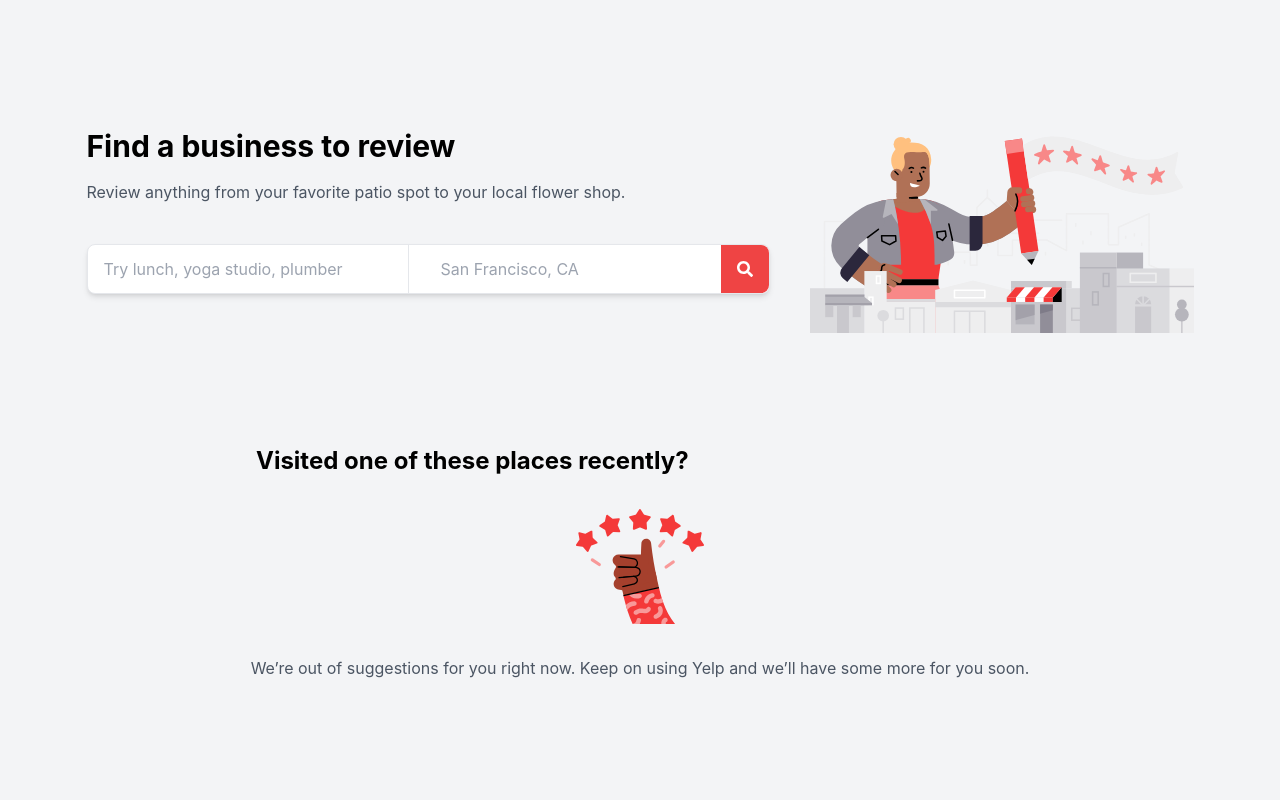
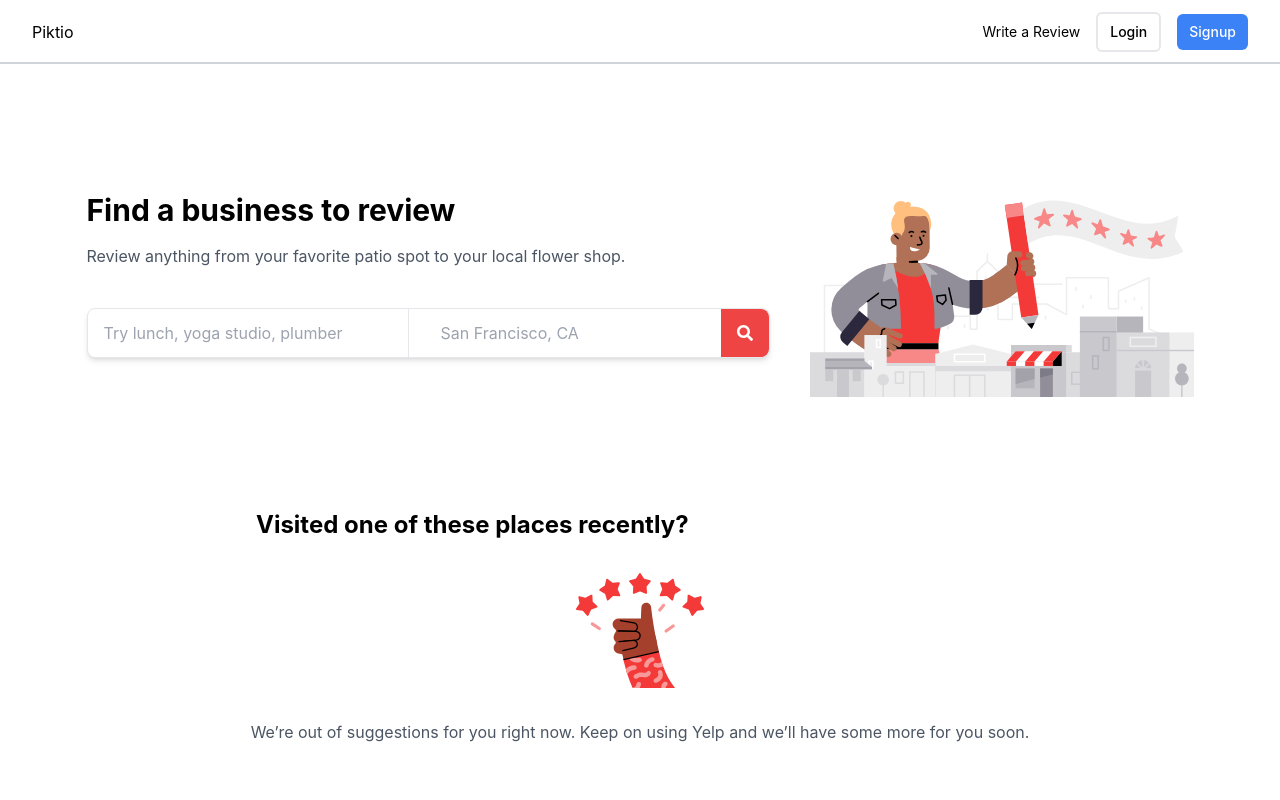
Before and after one commit to amrithdas/review-app-fe, a React (Create React App) app: page /writeareview in a window 1280 px wide. Shown: the top 800 px of the page. Built offline with nearby package versions, Linux system fonts and the light colour scheme; no server answers; what tw-elements would draw is missing.

Commit message:
fixed login/signup, added write a revies

```diff
--- a/public/index.html
+++ b/public/index.html
@@ -24,7 +24,7 @@
       work correctly both with client-side routing and a non-root public URL.
       Learn how to configure a non-root public URL by running `npm run build`.
     -->
-    <title>React App</title>
+    <title>Piktio</title>
   </head>
   <body>
     <noscript>You need to enable JavaScript to run this app.</noscript>
--- a/src/App.tsx
+++ b/src/App.tsx
@@ -1,39 +1,19 @@
-import React, { useState } from 'react';
 import './App.css';
 import Navbar from './components/navbar';
 import Carousel from './components/carousel';
 import RecentActivity from './components/recentActivity';
 import Category from './components/category';
 import Footer from './components/footer';
-import SignupMini from './components/signUpMini';
 import { Route, BrowserRouter as Router, Routes } from 'react-router-dom';
-// import Restaurant from './components/restaurant';
-import Login from './components/login';
 import WriteaReview from './components/writeaReview';
 import WriteaReviewSearch from './components/writeaReviewSearch';
+import Restaurant from './components/restaurant';
+import { AuthProvider, useAuth } from './modals/authContext';
+import LoginModalManager from './modals/loginModalManager';
 
 
 const Home: React.FC = () => {
-  const [isSignupOpen, setIsSignupOpen] = useState(false);
-  const [isLoginOpen, setIsLoginOpen] = useState(false);
-
-  const handleSignupOpen = () => {
-    setIsSignupOpen(true);
-    setIsLoginOpen(false);
-  };
-
-  const handleSignupClose = () => {
-    setIsSignupOpen(false);
-  };
-
-  const handleLoginOpen = () => {
-    setIsLoginOpen(true);
-    setIsSignupOpen(false);
-  };
-
-  const handleLoginClose = () => {
-    setIsLoginOpen(false);
-  };
+  const { handleSignupOpen, handleLoginOpen} = useAuth();
 
   return (
     <div>
@@ -50,23 +30,23 @@ const Home: React.FC = () => {
         <div className=" mx-auto b-0 mt-16">
           <Footer />
         </div>
-        {isSignupOpen && <SignupMini onClose={handleSignupClose} onLoginOpen={handleLoginOpen}/>}
-        {isLoginOpen && <Login onClose={handleLoginClose} onSignupOpen={handleSignupOpen}/>}
+        <LoginModalManager />
       </div>
   )
 }
 
 const App: React.FC = () => {
   return (
-    <Router>
-        <Routes>
-          <Route path="/" element={<Home />} />
-          <Route path="/WriteaReview" element={<WriteaReview />} />
-          <Route path="/WriteaReviewSearch" element={<WriteaReviewSearch/>} />
-
-
-        </Routes>
-    </Router>
+    <AuthProvider>
+      <Router>
+          <Routes>
+            <Route path="/" element={<Home />} />
+            <Route path="/restaurant" element={<Restaurant />} />
+            <Route path="/writeareview" element={<WriteaReview />} />
+            <Route path="/restaurants/review" element={<WriteaReviewSearch/>} />
+          </Routes>
+      </Router>
+    </AuthProvider>
   );
 }
 
--- a/src/components/login.tsx
+++ b/src/components/login.tsx
@@ -1,7 +1,7 @@
 import { FcGoogle } from "react-icons/fc";
 import { FaApple } from "react-icons/fa";
 import user from "../assets/pic/user.png"
-import { useNavigate } from "react-router-dom";
+import { useNavigate, useLocation } from "react-router-dom";
 import { useState } from "react";
 import axios from "axios";
 import Cookies from "js-cookie";
@@ -16,11 +16,12 @@ const Login: React.FC<LoginProps> = ({ onClose, onSignupOpen }) => {
     const [email, setEmail] = useState('');
     const [password, setPassword] = useState('');
     const [error, setError] = useState('');
+    const location = useLocation();
     const navigate = useNavigate();
 
     const handleClose = () => {
         onClose();
-        navigate('/');
+        navigate(location.pathname);
     };
 
     const handleSignupClick = () => {
--- a/src/components/navbar.tsx
+++ b/src/components/navbar.tsx
@@ -42,10 +42,10 @@ const Navbar: React.FC<NavbarProps> = ({ onSignupClick, onLoginClick, isFixed })
       <div className={isFixed?"fixed top-0 left-0 right-0 z-10 max-w-full mx-auto px-4 sm:px-6 lg:px-8 bg-white border-b-2 border-gray-300 h-16" : "relative top-0 left-0 right-0 z-10 max-w-full mx-auto px-4 sm:px-6 lg:px-8 border-b-2 border-gray-300 bg-transparent h-16"}>
         <div className="flex justify-between h-16">
           <div className="text-black flex-shrink-0 flex items-center">
-            <h2>placeholder</h2>
+            <h2><a href='/'>Piktio</a></h2>
           </div>
           <div className="flex items-center">
-          <a href="/signup" className="text-black text-sm mr-4">
+          <a href="/WriteaReview" className="text-black text-sm mr-4">
               Write a Review
             </a>
             {!isAuthenticated?
--- a/src/components/restaurant.tsx
+++ b/src/components/restaurant.tsx
@@ -9,6 +9,8 @@ import { GoogleMap, LoadScript, Marker, InfoWindow } from "@react-google-maps/ap
 import RestaurantSideBar from "./restaurantSideBar";
 import Footer from "./footer";
 import Navbar from "./navbar";
+import { useAuth } from "../modals/authContext";
+import LoginModalManager from "../modals/loginModalManager";
 
 interface RestaurantData {
     name: string;
@@ -27,6 +29,8 @@ interface RestaurantData {
 }
 
 const Restaurant: React.FC = () => {
+
+    const { handleSignupOpen, handleLoginOpen} = useAuth();
 
     // function formatTime(dateTime: string) {
     //     const time = dateTime.split(' ')[1]; // Extract the time part
@@ -68,12 +72,7 @@ const Restaurant: React.FC = () => {
 
     return (
         <>
-            <Navbar onSignupClick={() => {
-                    // Implement this function
-                }}
-                onLoginClick={() => {
-                    // Implement this function
-                }} isFixed={true}/>
+            <Navbar onSignupClick={handleSignupOpen} onLoginClick={handleLoginOpen} isFixed={true} />
             <div className="flex gap-2 mb-6 mt-16">
                 <div className="w-1/5  p-4 text-black">
                     <RestaurantSideBar />
@@ -205,6 +204,7 @@ const Restaurant: React.FC = () => {
                 </div>
             </div>
             <Footer/>
+            <LoginModalManager />
         </>
     )
 }
--- a/src/components/signUpMini.tsx
+++ b/src/components/signUpMini.tsx
@@ -2,7 +2,7 @@ import { FcGoogle } from "react-icons/fc";
 import { FaApple } from "react-icons/fa";
 import { MdOutlineEmail } from "react-icons/md";
 import user from "../assets/pic/user.png"
-import { useNavigate } from "react-router-dom";
+import { useNavigate, useLocation } from "react-router-dom";
 import { useState } from "react";
 import SignupPopup from "./signUpPopUp";
 
@@ -13,11 +13,12 @@ interface SignupMiniProps {
 
 const SignupMini: React.FC<SignupMiniProps> = ({ onClose, onLoginOpen}) => {
     const [showEmailPopup, setShowEmailPopup] = useState(false);
+    const location = useLocation();
     const navigate = useNavigate();
 
     const handleClose = () => {
       onClose();
-      navigate('/');
+      navigate(location.pathname);
     };
 
     const handleEmailClick = () => {
--- a/src/components/writeaReview.tsx
+++ b/src/components/writeaReview.tsx
@@ -2,11 +2,18 @@ import React from 'react'
 import SearchBar from './searchBar';
 import reviewImage from '../assets/pic/review.svg'
 import thumbsUpImage from '../assets/pic/review1.svg'
+import Navbar from './navbar';
+import Footer from './footer';
+import { useAuth } from '../modals/authContext';
+import LoginModalManager from '../modals/loginModalManager';
 
-function writeaReview() {
+const ReviewLanding: React.FC = () => {
+  const { handleSignupOpen, handleLoginOpen} = useAuth();
+
   return (
 
-    <div className='bg-gray-100 h-screen'>
+    <div className='bg-white-100 h-screen'>
+      <Navbar onSignupClick={handleSignupOpen} onLoginClick={handleLoginOpen} isFixed={false} />
       <div className="flex pt-32 justify-center  ">
         <div className="flex flex-col ">
           <h1 className="text-3xl font-bold">Find a business to review</h1>
@@ -32,10 +39,14 @@ function writeaReview() {
         </div>
 
       </div>
+      <div className='mt-24'>
+        <Footer/>
+      </div>
+      <LoginModalManager />
     </div>
 
 
   );
 }
 
-export default writeaReview;
+export default ReviewLanding;
--- /dev/null
+++ b/src/modals/authContext.tsx
@@ -0,0 +1,49 @@
+import React, { createContext, useState, useContext, ReactNode } from 'react';
+
+interface AuthContextType {
+  isSignupOpen: boolean;
+  isLoginOpen: boolean;
+  handleSignupOpen: () => void;
+  handleSignupClose: () => void;
+  handleLoginOpen: () => void;
+  handleLoginClose: () => void;
+}
+
+const AuthContext = createContext<AuthContextType | undefined>(undefined);
+
+export const AuthProvider: React.FC<{ children: ReactNode }> = ({ children }) => {
+  const [isSignupOpen, setIsSignupOpen] = useState(false);
+  const [isLoginOpen, setIsLoginOpen] = useState(false);
+
+  const handleSignupOpen = () => {
+    setIsSignupOpen(true);
+    setIsLoginOpen(false);
+  };
+
+  const handleSignupClose = () => {
+    setIsSignupOpen(false);
+  };
+
+  const handleLoginOpen = () => {
+    setIsLoginOpen(true);
+    setIsSignupOpen(false);
+  };
+
+  const handleLoginClose = () => {
+    setIsLoginOpen(false);
+  };
+
+  return (
+    <AuthContext.Provider value={{ isSignupOpen, isLoginOpen, handleSignupOpen, handleSignupClose, handleLoginOpen, handleLoginClose }}>
+      {children}
+    </AuthContext.Provider>
+  );
+};
+
+export const useAuth = () => {
+  const context = useContext(AuthContext);
+  if (!context) {
+    throw new Error('useAuth must be used within an AuthProvider');
+  }
+  return context;
+};
--- /dev/null
+++ b/src/modals/loginModalManager.tsx
@@ -0,0 +1,17 @@
+import React from 'react';
+import { useAuth } from './authContext';
+import SignupMini from '../components/signUpMini';
+import Login from '../components/login';
+
+const ModalManager: React.FC = () => {
+    const { isSignupOpen, isLoginOpen, handleSignupOpen, handleSignupClose, handleLoginOpen, handleLoginClose } = useAuth();
+
+  return (
+    <>
+      {isSignupOpen && <SignupMini onClose={handleSignupClose} onLoginOpen={handleLoginOpen}/>}
+      {isLoginOpen && <Login onClose={handleLoginClose} onSignupOpen={handleSignupOpen}/>}
+    </>
+  );
+};
+
+export default ModalManager;
```
Also changed, not shown: 1 other file (tests, documents, lock files or other folders).
